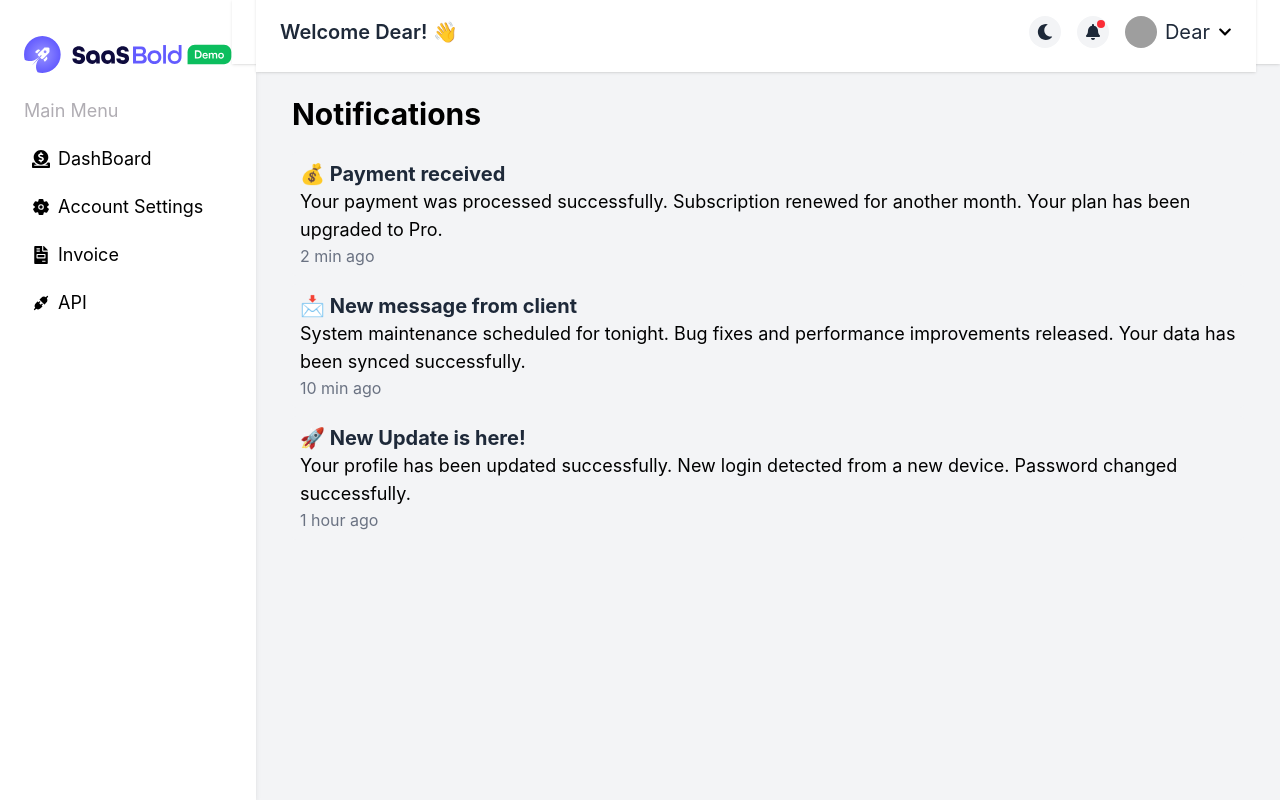
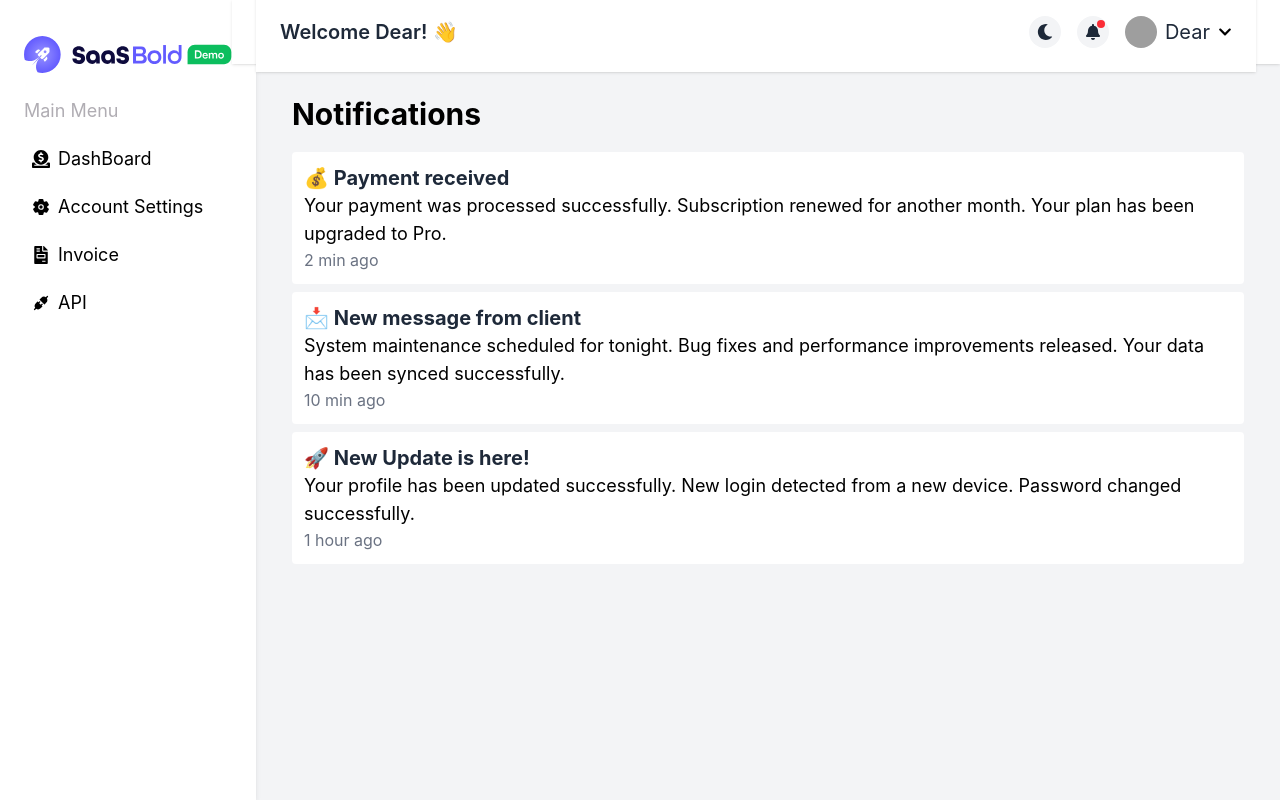
Before and after one commit to suma388/demo-site, a React (Vite) app: page /user/notification in a window 1280 px wide. Built offline with nearby package versions, Linux system fonts and the light colour scheme; grey boxes are pictures that could not be loaded.

Commit message:
add new files

```diff
--- a/src/pages/Notification.jsx
+++ b/src/pages/Notification.jsx
@@ -5,7 +5,7 @@ const Notification = () => {
     <div className="my-5 p-3">
       <h1 className="text-3xl font-bold">Notifications</h1>
       <div className="space-y-2 mt-5">
-        <div className="p-2 bg-gray-100 rounded hover:bg-gray-300 dark:hover:bg-gray-700 cursor-pointer">
+        <div className="p-3 bg-white rounded hover:bg-gray-300 dark:hover:bg-gray-700 cursor-pointer">
           <p className="text-xl font-bold text-gray-800 dark:text-white">
             💰 Payment received
           </p>
@@ -16,7 +16,7 @@ const Notification = () => {
           <span className="text-gray-500">2 min ago</span>
         </div>
 
-        <div className="p-2 bg-gray-100 rounded hover:bg-gray-300 dark:hover:bg-gray-700 cursor-pointer">
+        <div className="p-3 bg-white rounded hover:bg-gray-300 dark:hover:bg-gray-700 cursor-pointer">
           <p className="text-xl font-bold text-gray-800 dark:text-white">
             📩 New message from client
           </p>
@@ -26,7 +26,7 @@ const Notification = () => {
           </p>
           <span className=" text-gray-500">10 min ago</span>
         </div>
-        <div className="p-2 bg-gray-100 rounded hover:bg-gray-300 dark:hover:bg-gray-700 cursor-pointer">
+        <div className="p-3 bg-white rounded hover:bg-gray-300 dark:hover:bg-gray-700 cursor-pointer">
           <p className="text-xl font-bold text-gray-800 dark:text-white">
             🚀 New Update is here!
           </p>
```
